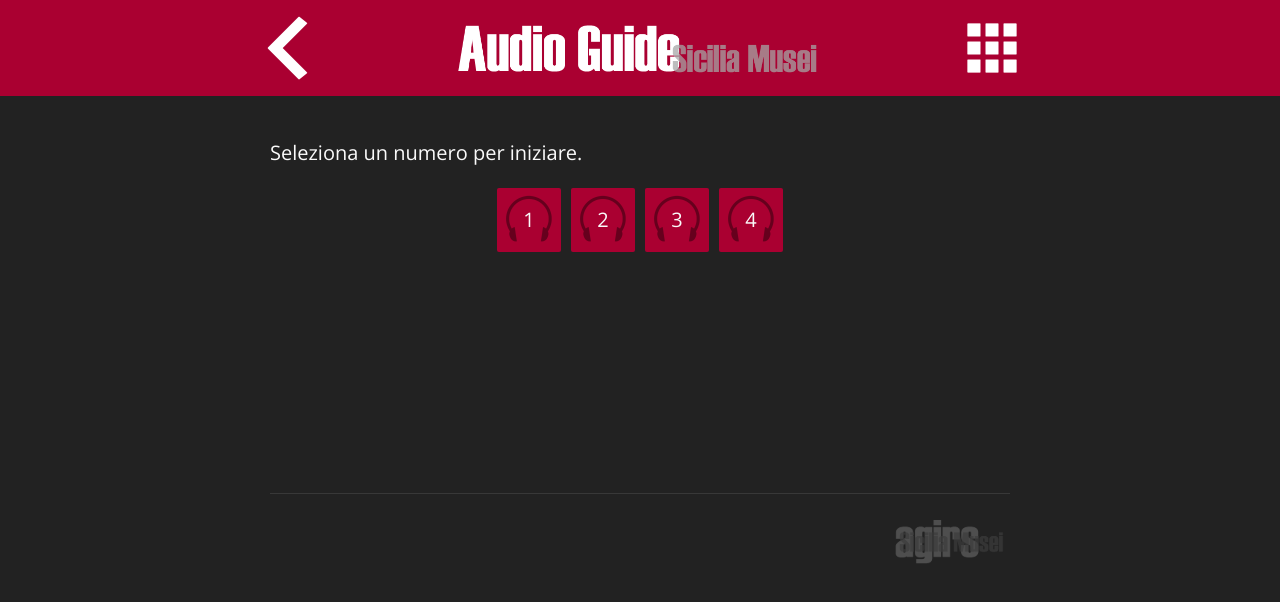
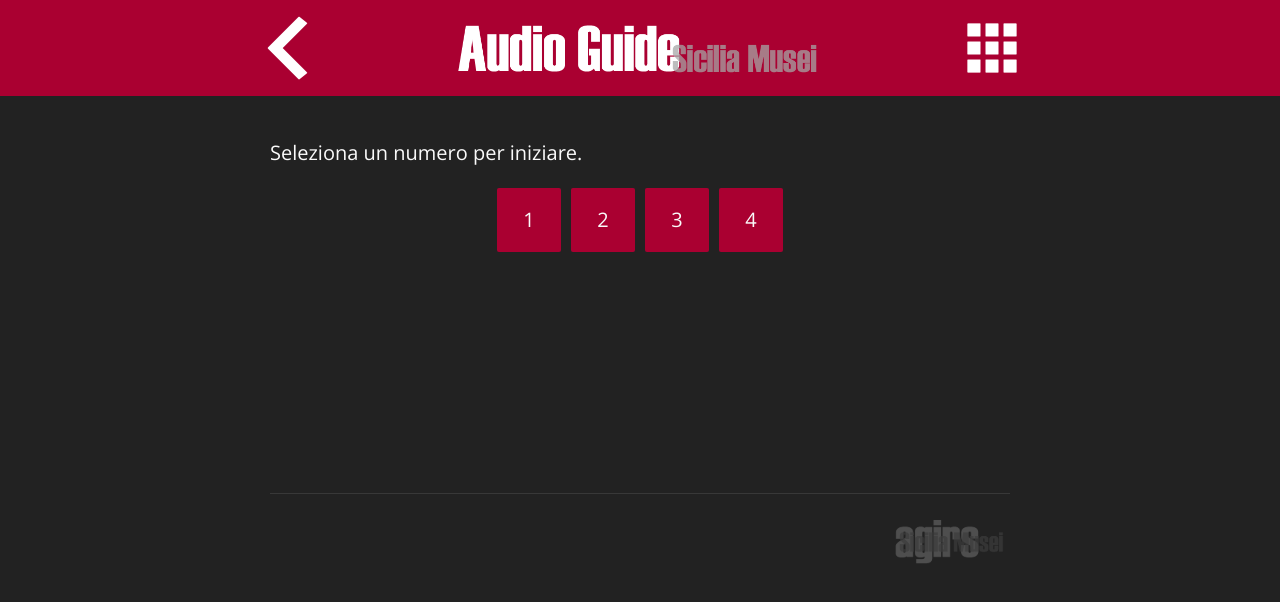
Before and after one commit to giannimessina/audioguide, a Jekyll site: the page built from index.md, in a window 1280 px wide. Shown: the top 602 px of the page. Built offline with Jekyll 4.4.1, drawn with Linux system fonts in a browser that asks for light colours.

Commit message:
Config Update 2

```diff
--- a/_config.yml
+++ b/_config.yml
@@ -10,17 +10,17 @@
 email: info@giannimessina.it
 description: > # this means to ignore newlines until "baseurl:"
   A web-based audio guide.
-baseurl: "" # the subpath of your site, e.g. /blog
+baseurl: "/audioguide" # the subpath of your site, e.g. /blog
 audio_path: "/audio/"
 episode_hero_path: "/assets/img/stops/"
-url: "https://giannimessina.github.io/audioguide/" # the base hostname & protocol for your site
+url: "https://giannimessina.github.io" # the base hostname & protocol for your site
 logo: "/assets/img/logo/audio-guide.png"
 twitter_username: giannimessina
 github_username:  giannimessina
 menu_heading: "Seleziona un numero"
 index_page_text: "Seleziona un numero per iniziare."
-headphones_icon_color: "/assets/img/icons/headphones-dark.png"
-headphones_icon_light: "/assets/img/icons/headphones-light.png"
+headphones_icon_color: "assets/img/icons/headphones-dark.png"
+headphones_icon_light: "assets/img/icons/headphones-light.png"
 
 # Build settings
 markdown: kramdown
```
